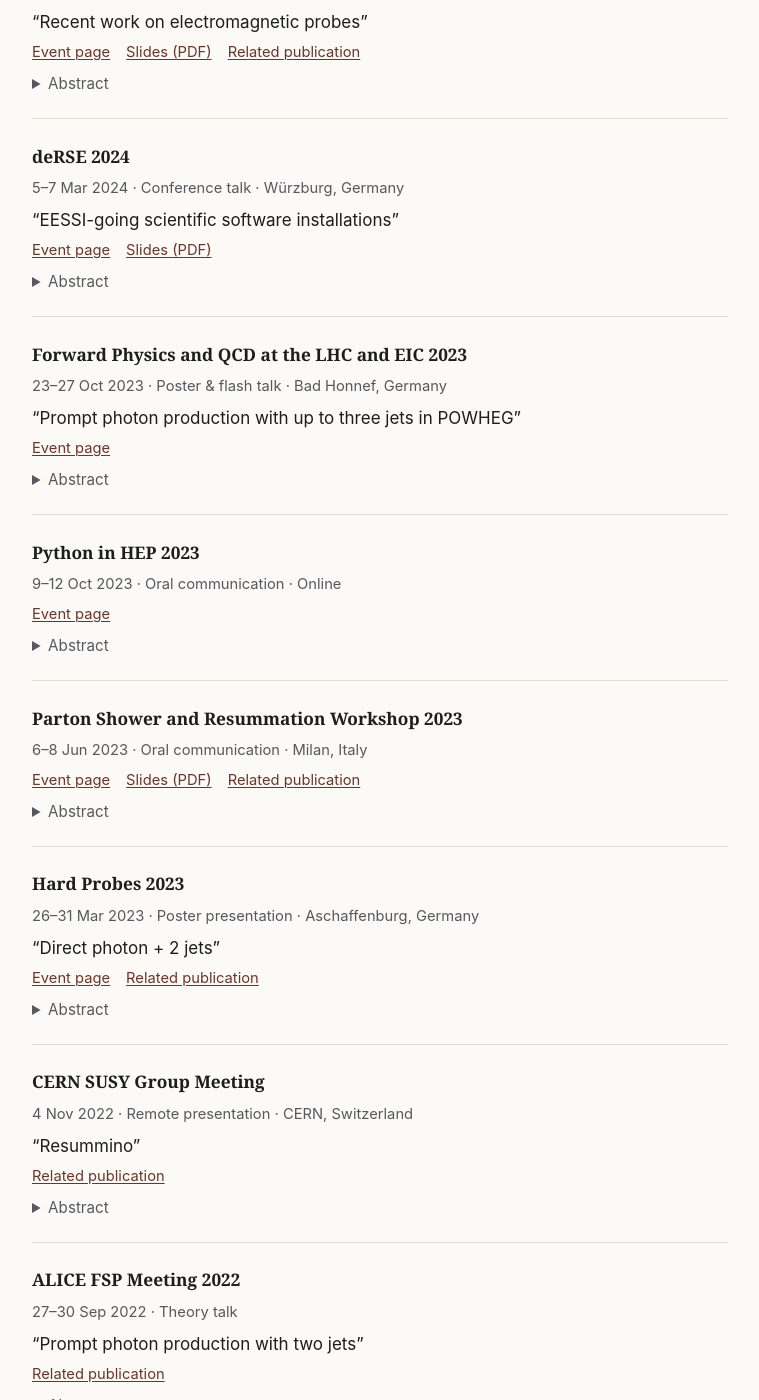
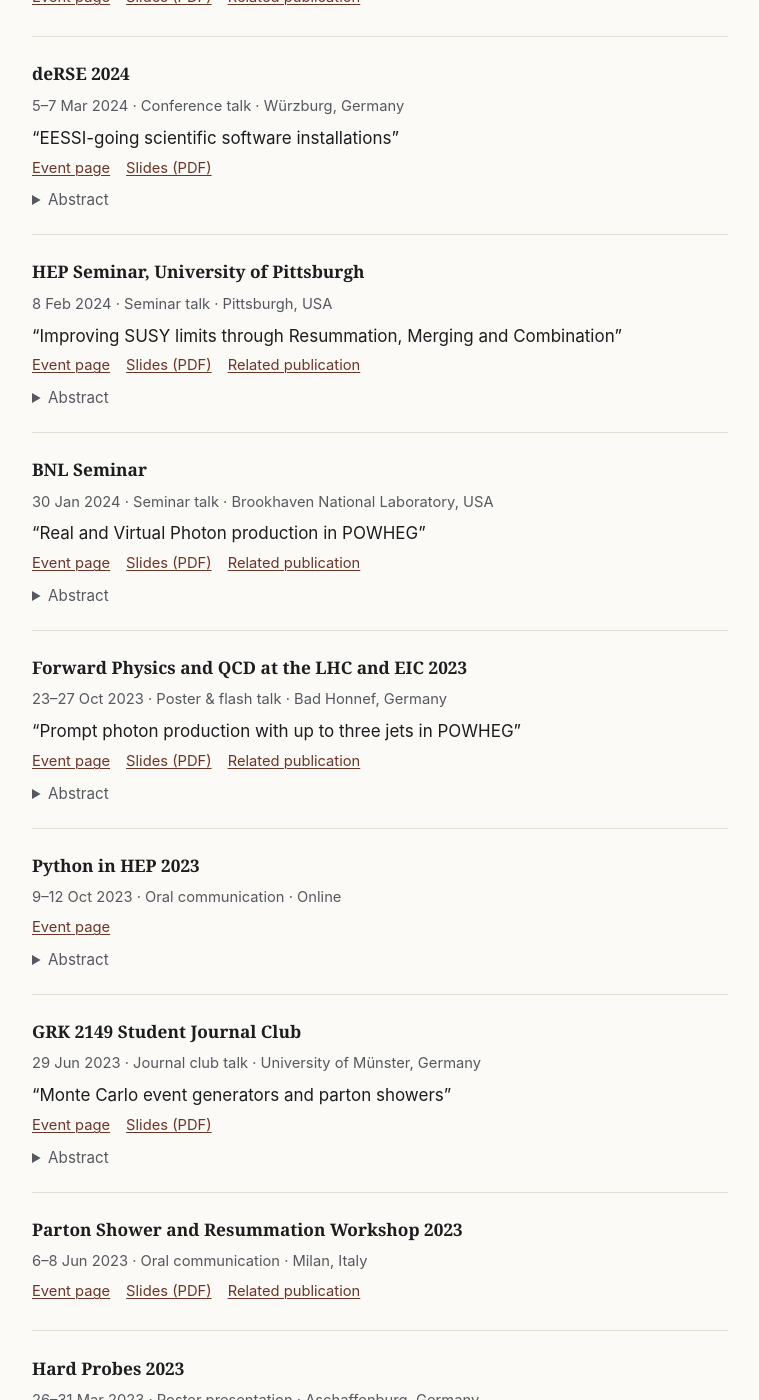
Before and after one commit to APN-Pucky/apn-pucky.github.io, a Jekyll site: the page built from talks/index.md, in a window 1280 px wide and 1400 px high, scrolled down 1123 px. Shown: the whole window, without its empty margins (260-1019 px from the left). Built offline with Jekyll 4.4.1, drawn with Linux system fonts in a browser that asks for light colours; some of the changed text lies outside the part shown.

Commit message:
Add BNL seminar (30 Jan 2024) Add Pittsburgh HEP seminar (8 Feb 2024)

```diff
--- a/_data/talks.yml
+++ b/_data/talks.yml
@@ -74,6 +74,32 @@
     EESSI also enables users to access the same software stack on their own desktop or laptop, allowing them to run small tests and scale up to larger systems as needed, with a consistent user experience.
     This presentation provides an exploration of the motivation, design, implementation, and benefits of EESSI.
 
+- date: 2024-01-30
+  date_display: "30 Jan 2024"
+  event: "BNL Seminar"
+  location: "Brookhaven National Laboratory, USA"
+  role: "Seminar talk"
+  title: "Real and Virtual Photon production in POWHEG"
+  url: "https://indico.bnl.gov/event/22060/"
+  slides: "/assets/talks/2024-01-30-bnl.pdf"
+  publication: di-electron-virtual-photon
+  abstract: |
+    Both prompt real and virtual photons are sensitive probes of the properties of the quark-gluon plasma and of the gluon distribution in light and heavy nuclei.
+    Despite different experimental signatures, they originate from topologically similar Feynman diagrams and both have the background of hadron decays (arxiv:2401.12875). In this context, I will also touch on the connection between fragmentation functions and parton showers. Finally, I will also briefly showcase recent progress made in extending POWHEG capabilities to support DIS (arxiv:2309.02127).
+
+- date: 2024-02-08
+  date_display: "8 Feb 2024"
+  event: "HEP Seminar, University of Pittsburgh"
+  location: "Pittsburgh, USA"
+  role: "Seminar talk"
+  title: "Improving SUSY limits through Resummation, Merging and Combination"
+  url: "https://www.physicsandastronomy.pitt.edu/events/hep-seminar-alexander-neuwirth-m-nster"
+  slides: "/assets/talks/2024-02-08-pitt.pdf"
+  publication: combination-reinterpretation-susy-searches
+  abstract: |
+    To maximize the information obtained from various BSM searches conducted at the LHC, it is imperative to consider combining ATLAS and CMS analyses. We study the production of pure strong squark pairs, associated squark neutralino and the pure weak neutralino pair in a simplified SUSY scenario. In order to improve accuracy, events of different jet multiplicities are merged and associated with higher order resummed cross sections.
+    Finally, both different processes and analyzes can be combined to push the exclusion limit towards higher masses.
+
 - date: 2023-10-23
   date_display: "23–27 Oct 2023"
   event: "Forward Physics and QCD at the LHC and EIC 2023"
@@ -81,6 +107,8 @@
   title: "Prompt photon production with up to three jets in POWHEG"
   role: "Poster & flash talk"
   url: "https://www.we-heraeus-stiftung.de/veranstaltungen/forward-physics-and-qcd-at-the-lhc-and-eic/main/"
+  slides: "/assets/talks/2023-10-23-forward-2023.pdf"
+  publication: prompt-photon-two-jets-powheg
   abstract: |
     The production of prompt photons in association with jets is a very sensitive probe of the gluon distribution in light and heavy nuclei as well as of the properties of the quark-gluon plasma.
     We present a new calculation of prompt photon production with up to three jets at next-to-leading order of (NLO) QCD matched to parton showers with the POWHEG method.
@@ -113,6 +141,19 @@
     https://github.com/APN-Pucky/pyfeyn2
     https://github.com/APN-Pucky/feynml
 
+- date: 2023-06-29
+  date_display: "29 Jun 2023"
+  event: "GRK 2149 Student Journal Club"
+  location: "University of Münster, Germany"
+  role: "Journal club talk"
+  title: "Monte Carlo event generators and parton showers"
+  url: "https://www.uni-muenster.de/Physik.GRK2149/qualification/student_seminar.html"
+  slides: "/assets/talks/2023-06-29-grk-2023.pdf"
+  abstract: |
+    Monte Carlo event generators and parton showers are fundamental tools in modern particle physics research and serve as indispensable components in both theoretical and experimental studies.
+    We introduce basic concepts of Monte Carlo methods and highlight their application to event generation as well as their optimization techniques.
+    An overview of the event generation process is provided, with a focus on combining next-to-leading order hard scattering with parton distribution functions and parton showers using factorization.
+
 
 - date: 2023-06-08
   date_display: "6–8 Jun 2023"
@@ -123,7 +164,7 @@
   publication: prompt-photon-two-jets-powheg
   slides: "/assets/talks/2023-06-08-psr-2023.pdf"
 
-- date: 2023-03-25
+- date: 2023-03-26
   date_display: "26–31 Mar 2023"
   event: "Hard Probes 2023"
   location: "Aschaffenburg, Germany"
@@ -131,6 +172,8 @@
   title: "Direct photon + 2 jets"
   publication: prompt-photon-two-jets-powheg
   url: "https://inspirehep.net/conferences/2077439"
+  slides: "/assets/talks/2023-03-26-hp-2023.pdf"
+
 
 - date: 2022-11-04
   date_display: "4 Nov 2022"
@@ -154,6 +197,7 @@
   role: "Remote presentation"
   url: "https://agenda.infn.it/event/28874/contributions/174099/"
   slides: "/assets/talks/2022-07-07-ichep-2022.pdf"
+  publication: soft-gluon-resummation-squark-electroweakino
   abstract: |
     We present a threshold resummation calculation for the associated production of squarks and gauginos at the LHC to the next-to-leading logarithmic (NLL) accuracy, matched to next-to-leading order (NLO) QCD corrections. Analytical results are obtained for the process-dependent soft anomalous dimension and the hard matching coefficient. Numerically, the NLL contributions increase the total NLO cross section by 2 to 8% for central scale choices and squark masses of 1 to 3 TeV, respectively, and reduce the dependence on the factorisation and renormalisation scales typically from up to ±18% to below ±8%. We have implemented the NLO and NLO+NLL calculations in the publicly available program Resummino.
 
--- a/talks/index.md
+++ b/talks/index.md
@@ -30,15 +29,11 @@
       {% if t.slides %}<a href="{{ t.slides | relative_url }}">Slides (PDF)</a>{% endif %}
       {% if pub %}<a href="{{ pub.url | relative_url }}">Related publication</a>{% endif %}
     </p>
-    {% if t.abstract or pub.description %}
+    {% if t.abstract %}
     <details>
       <summary>Abstract</summary>
-      {% if t.abstract %}
-        {% assign abstract_lines = t.abstract | strip | split: newline %}
-        {% for line in abstract_lines %}{% if line != "" %}<p>{{ line }}</p>{% endif %}{% endfor %}
-      {% else %}
-        <p>{{ pub.description }}</p>
-      {% endif %}
+      {% assign abstract_lines = t.abstract | strip | split: newline %}
+      {% for line in abstract_lines %}{% if line != "" %}<p>{{ line }}</p>{% endif %}{% endfor %}
     </details>
     {% endif %}
   </li>
```
Also changed, not shown: other parts of talks/index.md (+0 -1 lines), 5 other files.
